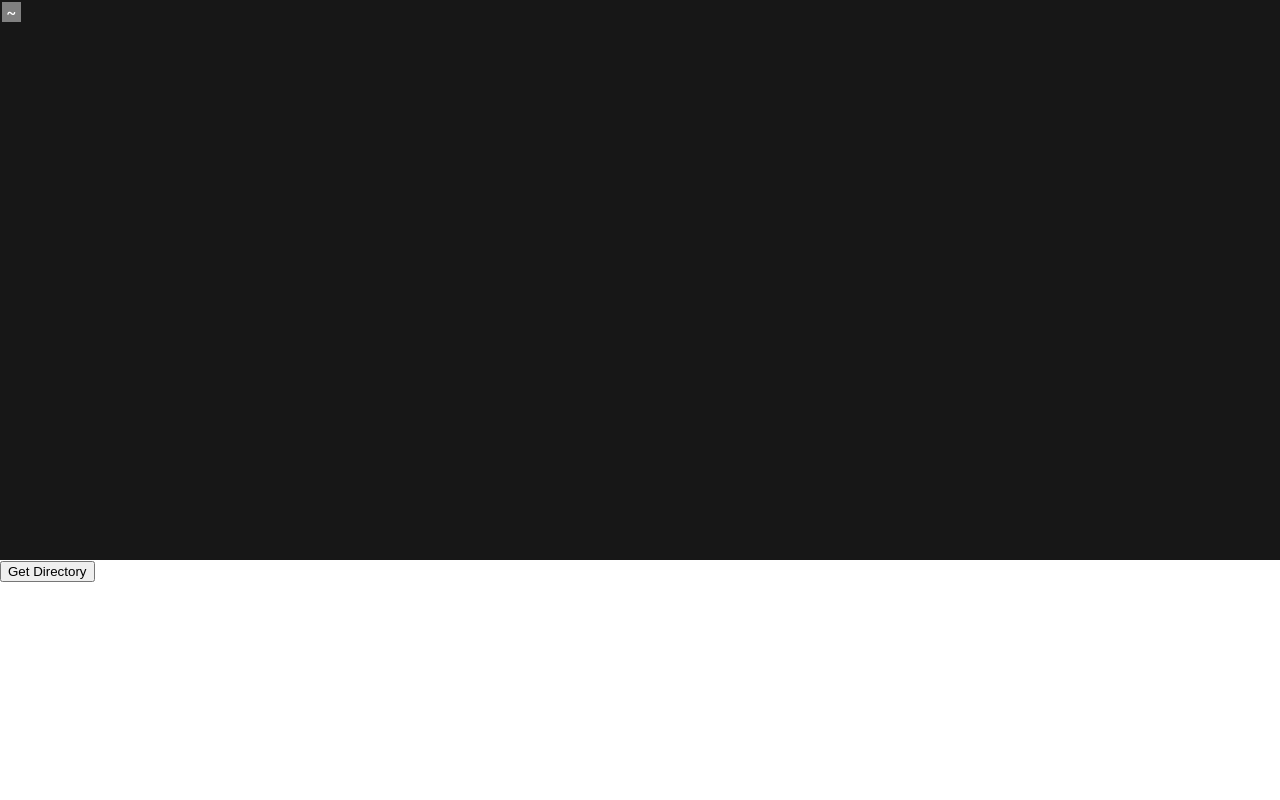
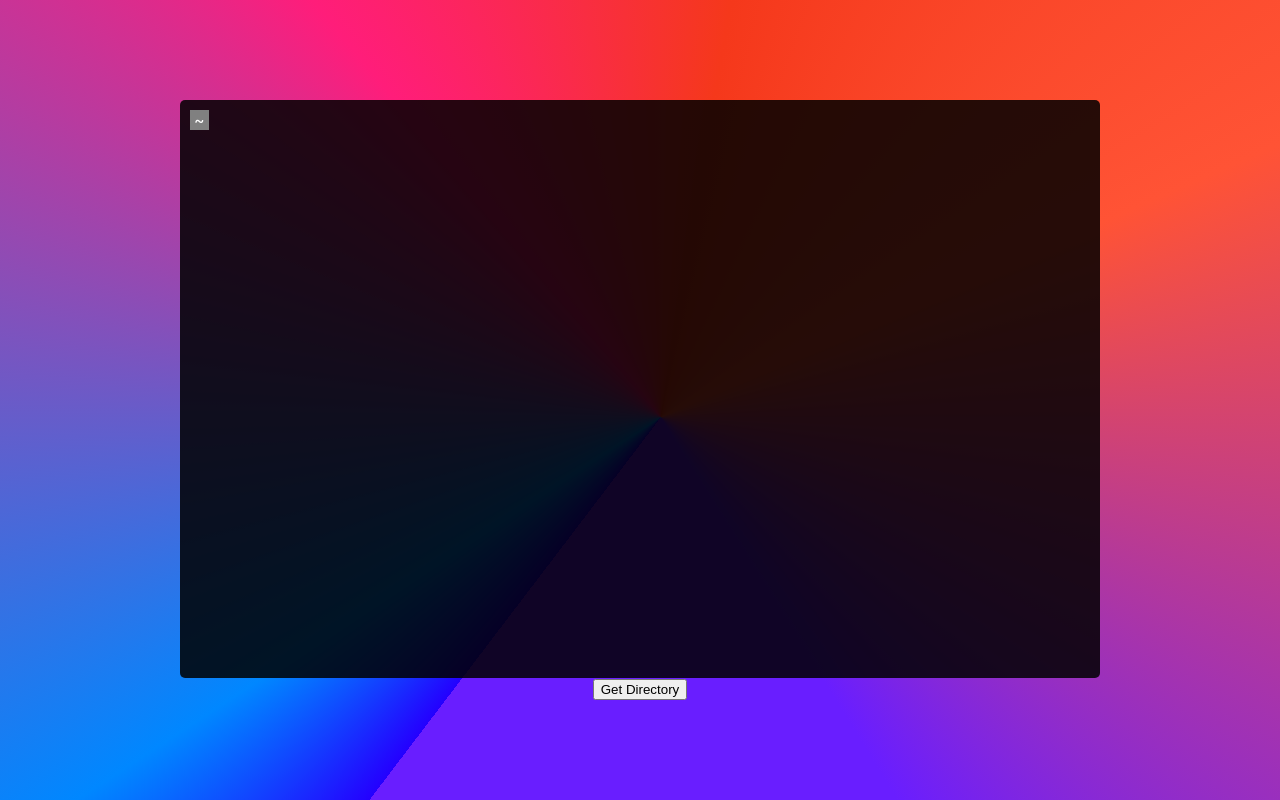
Before and after one commit to daviddkkim/terminal-app, a Next.js app: page / in a window 1280 px wide. Built offline with nearby package versions, Linux system fonts and the light colour scheme.

Commit message:
establish data model for terminal logs and put in a response for LS

```diff
--- a/common/components/terminal.tsx
+++ b/common/components/terminal.tsx
@@ -3,10 +3,16 @@
 
 import React, { useState } from "react";
 import { jsx, css } from "@emotion/react";
+import useSWR from "swr";
+import fetcher from "../util/fetcher";
 
-type terminalProps = {};
 type terminalInputProps = {
   onKeyDown: Function;
+};
+
+type TerminalLog = {
+  message: string[];
+  messageType: "Argument" | "Response" | "";
 };
 
 function TerminalInput(props: terminalInputProps) {
@@ -33,10 +39,29 @@ function TerminalInput(props: terminalInputProps) {
   });
 
   const [inputValue, setInputValue] = useState("");
+  const { data } = useSWR(`/api/directory`, fetcher);
 
   const handleEnter = (e: React.KeyboardEvent<HTMLInputElement>) => {
     if (e.key === "Enter") {
-      props.onKeyDown(inputValue);
+      const argumentLog: TerminalLog = {
+        message: [inputValue],
+        messageType: "Argument",
+      };
+      props.onKeyDown([argumentLog]);
+
+      if (inputValue.toLowerCase() === "ls") {
+        const responseMessage = data.map(
+          (object: { id: number; name: any }) => {
+            return object.name;
+          }
+        );
+        const responseLog: TerminalLog = {
+          message: responseMessage,
+          messageType: "Response",
+        };
+        props.onKeyDown([argumentLog, responseLog]);
+      }
+
       setInputValue("");
     }
   };
@@ -54,23 +79,31 @@ function TerminalInput(props: terminalInputProps) {
   );
 }
 
-export default function Terminal(props: terminalProps) {
+export default function Terminal() {
   const terminalContainer = css({
-    width: "100%",
-    height: "70vh",
+    width: "920px",
+    height: "720px",
     display: "flex",
     flexDirection: "column",
-    backgroundColor: "#171717",
+    backgroundColor: "rgba(0,0,0,0.85)",
     color: "white",
+    borderRadius: "5px",
+    padding: "8px",
   });
 
-  const [terminalLog, setTerminalLog] = useState([""]);
-  const handleSubmit = (value: string) => {
-    setTerminalLog([...terminalLog, value]);
+  const [terminalLog, setTerminalLog] = useState<TerminalLog[]>([
+    {
+      message: [""],
+      messageType: "",
+    },
+  ]);
+  const handleSubmit = (value: TerminalLog[]) => {
+    setTerminalLog([...terminalLog, ...value]);
   };
 
   const logs = terminalLog.map((log, i) => {
-    return <span key={i}>{log}</span>;
+    console.log(log.message.length);
+    return <span key={i}>{log.message}</span>;
   });
 
   return (
--- /dev/null
+++ b/common/util/fetcher.ts
@@ -0,0 +1,3 @@
+export default function fetcher(url: string) {
+  return fetch(url).then((res) => res.json());
+}
--- a/pages/index.tsx
+++ b/pages/index.tsx
@@ -1,9 +1,13 @@
+/** @jsxRuntime classic */
+/** @jsx jsx */
+
 import type { NextPage } from "next";
 import Head from "next/head";
 import Image from "next/image";
 import useSWR from "swr";
 import React from "react";
 import Terminal from "../common/components/terminal";
+import { jsx, css } from "@emotion/react";
 
 const UseDirectory = () => {
   const fetcher = (url: string) => fetch(url).then((res) => res.json());
@@ -13,6 +17,17 @@ const UseDirectory = () => {
 };
 
 const Home: NextPage = () => {
+  const gradientBackground = css({
+    width: "100%",
+    height: "100vh",
+    background:
+      "conic-gradient(from 217.29deg at 51.63% 52.16%,#2400ff 0deg,#0087ff 19.5deg,#ff1d7a 102.75deg,#f5381b 152.25deg,#ff5335 208.88deg,#691eff 291deg)",
+    padding: "100px",
+    display: "flex",
+    flexDirection: "column",
+    alignItems: "center",
+    //backgroundImage: 'linear-gradient(to right, #ff8177 0%, #ff867a 0%, #ff8c7f 21%, #f99185 52%, #cf556c 78%, #b12a5b 100%)'
+  });
   const [shouldRender, setShouldRender] = React.useState(false);
 
   return (
@@ -23,7 +38,7 @@ const Home: NextPage = () => {
         <link rel="icon" href="/favicon.ico" />
       </Head>
 
-      <main>
+      <main css={gradientBackground}>
         <Terminal />
         <div>
           <button
```
